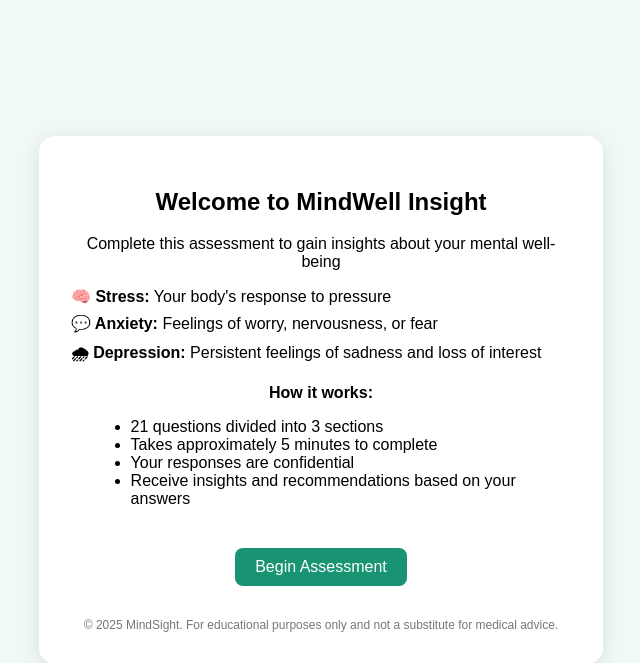
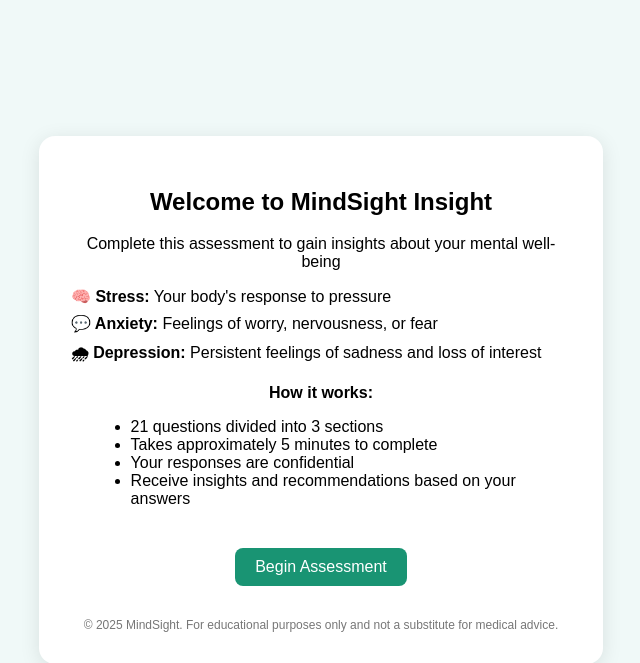
Before and after one commit to susheeth1/MindSight, a Flask app: page / in a window 1280 px wide. Shown: the top 663 px of the page, without its empty margins (319-959 px from the left). Run offline with Flask 3, Linux system fonts and the light colour scheme; parts of the project's set-up code (start-up, migrations or seed data) failed here and were passed over.

Commit message:
Screenshot

```diff
--- a/templates/home.html
+++ b/templates/home.html
@@ -57,7 +57,7 @@
 </head>
 <body>
   <div class="container">
-    <h2>Welcome to MindWell Insight</h2>
+    <h2>Welcome to MindSight Insight</h2>
     <p>Complete this assessment to gain insights about your mental well-being</p>
     <div class="icon-section">
       <p><strong>🧠 Stress:</strong> Your body's response to pressure</p>
```
Also changed, not shown: 9 other files.
